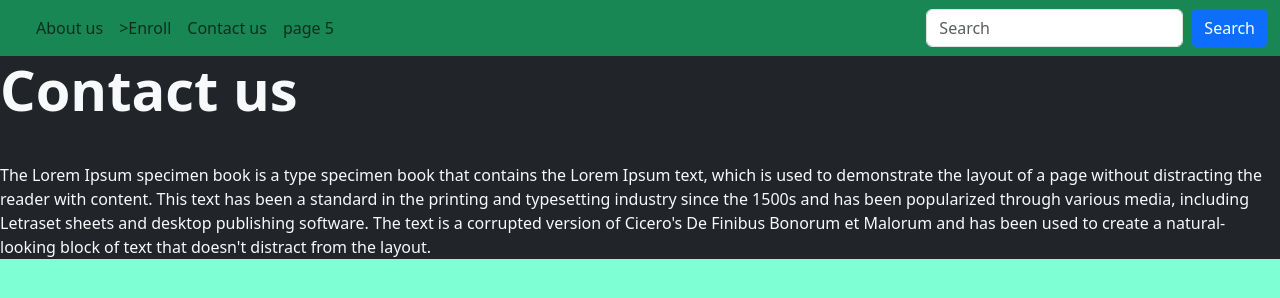
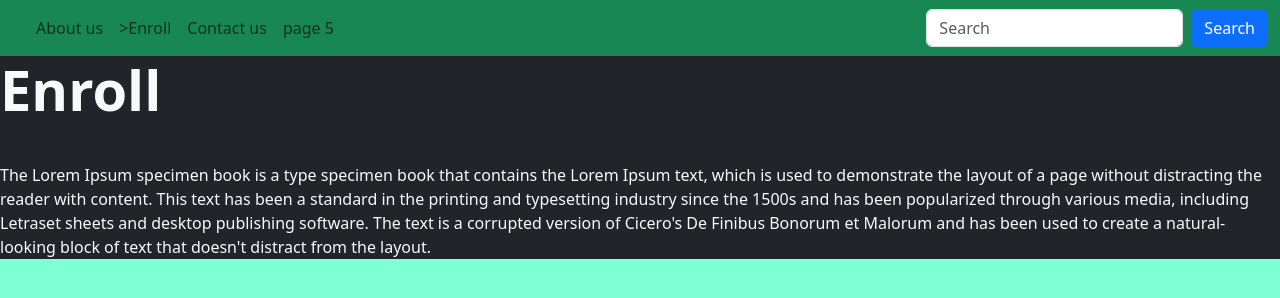
Before and after one commit to CDMari-9/Q2_DS-2_Mari_93index.html, a plain HTML site: page page3.html in a window 1280 px wide. Drawn offline with nearby package versions, Linux system fonts and the light colour scheme.

Commit message:
Update page3.html

```diff
--- a/page3.html
+++ b/page3.html
@@ -44,7 +44,7 @@
   </div>
 </nav>
 <div class=".container bg-dark text-light">
-    <p class="float start fw-bold display-4">Contact us</p>
+    <p class="float start fw-bold display-4">Enroll</p>
     <br>
     <blockquote>
         The Lorem Ipsum specimen book is a type specimen book that contains the Lorem Ipsum text, which is used to demonstrate the layout of a page without distracting the reader with content. This text has been a standard in the printing and typesetting industry since the 1500s and has been popularized through various media, including Letraset sheets and desktop publishing software. The text is a corrupted version of Cicero's De Finibus Bonorum et Malorum and has been used to create a natural-looking block of text that doesn't distract from the layout.
```
